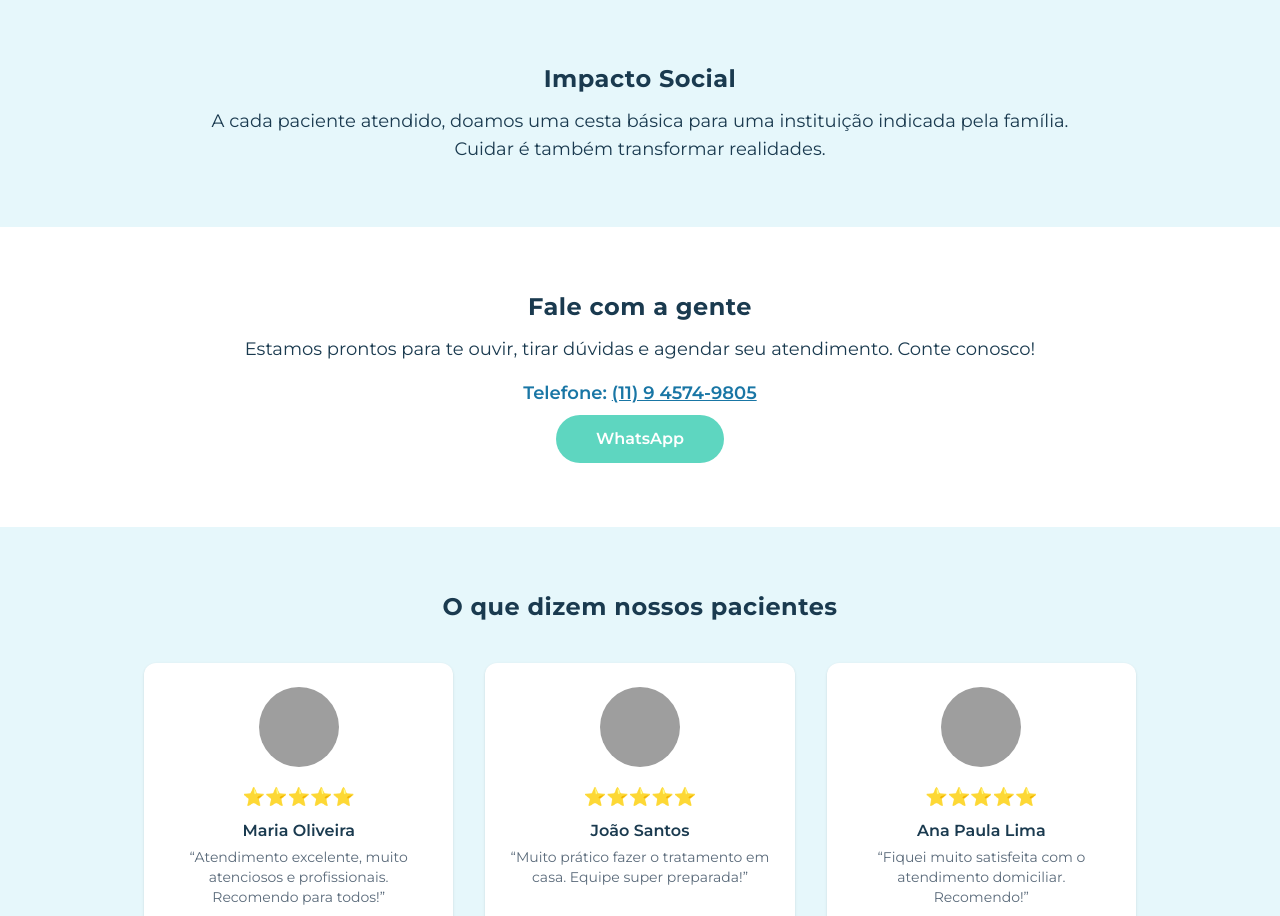
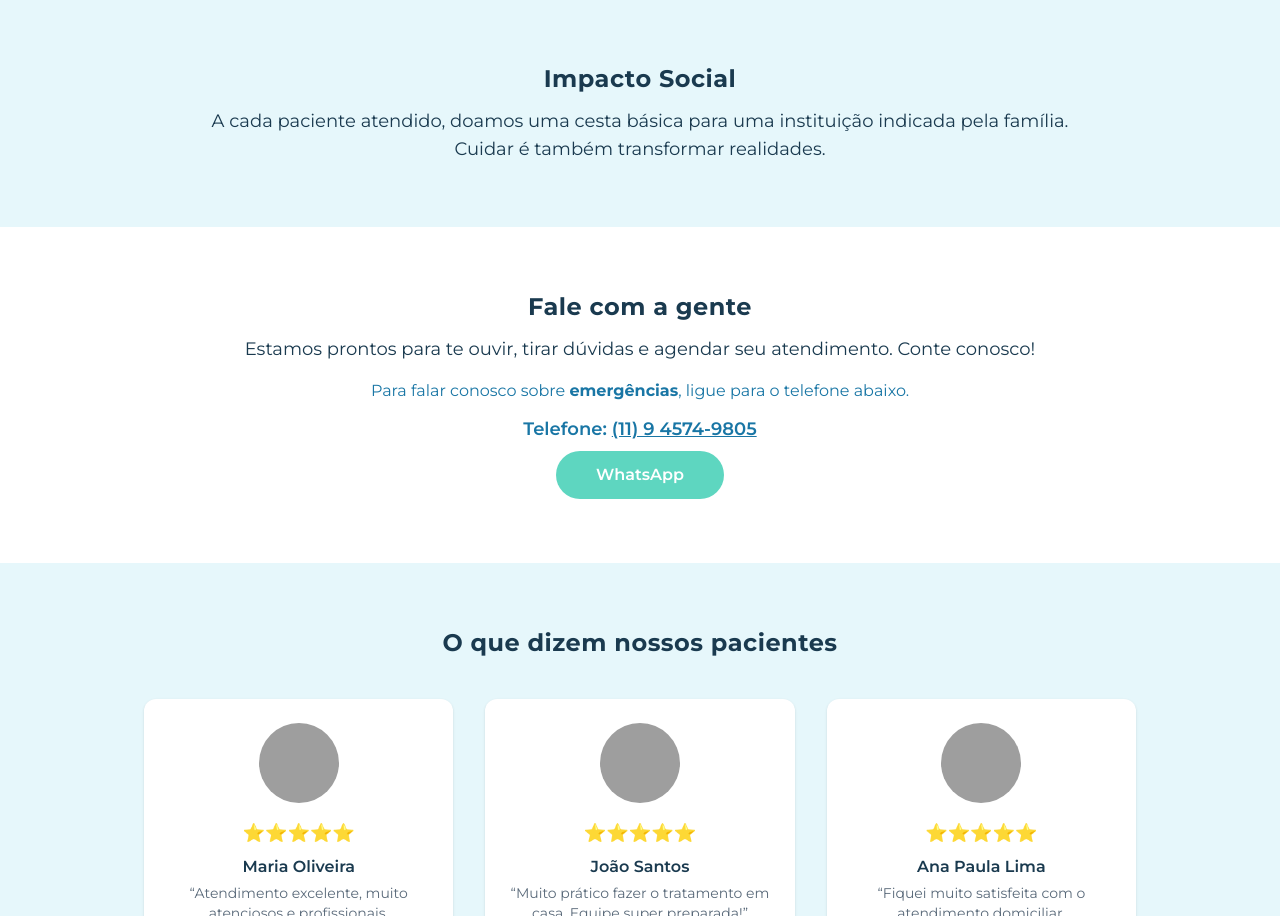
Before and after one commit to wesleystoss/clinica-odontologica, a PHP site: page /home.php in a window 1280 px wide. Shown: the part 5584-6500 px from the top of the page. Run offline with PHP 8.4, Linux system fonts and the light colour scheme; some libraries are stand-ins or nearby versions; grey boxes are pictures that could not be loaded.

Commit message:
adiciona informação de contato sobre emergências na seção de atendimento da página inicial, melhorando a comunicação com os usuários

```diff
--- a/app/Views/home.php
+++ b/app/Views/home.php
@@ -531,6 +531,7 @@
         <h2 class="text-2xl font-bold modelo-title mb-3">Fale com a gente</h2>
         <p class="text-[#1A3A4F] text-lg mb-4">Estamos prontos para te ouvir, tirar dúvidas e agendar seu atendimento. Conte conosco!</p>
         <div class="flex flex-col items-center gap-2">
+          <span class="text-[#1976A5] text-base font-medium mb-1">Para falar conosco sobre <b>emergências</b>, ligue para o telefone abaixo.</span>
           <span class="text-[#1976A5] text-lg font-semibold">Telefone: <a href="tel:+5511945749805" class="underline">(11) 9 4574-9805</a></span>
           <a href="https://wa.me/5511945749805?text=Olá!%20Quero%20agendar%20um%20atendimento%20odontológico%20domiciliar." target="_blank" class="modelo-btn-green">WhatsApp</a>
         </div>
```
